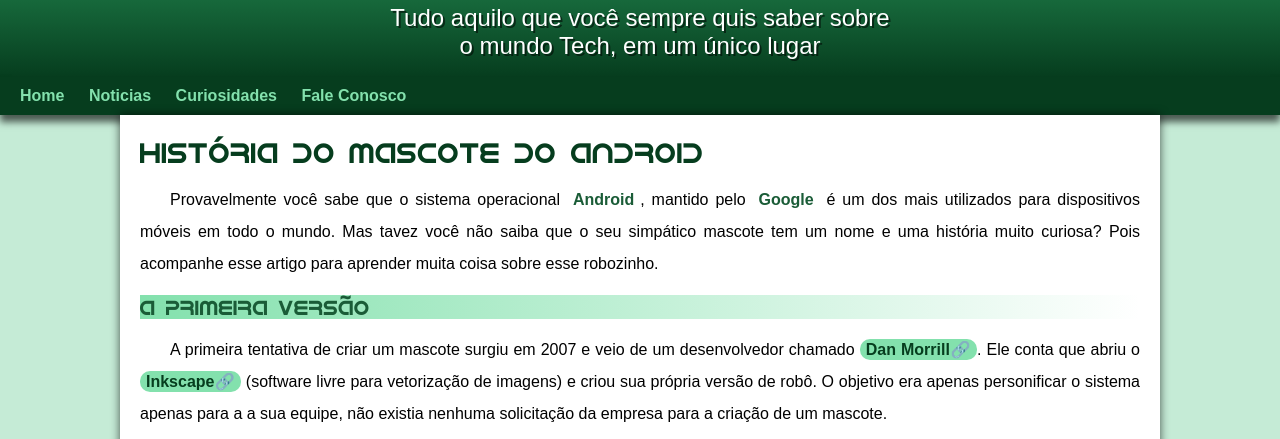
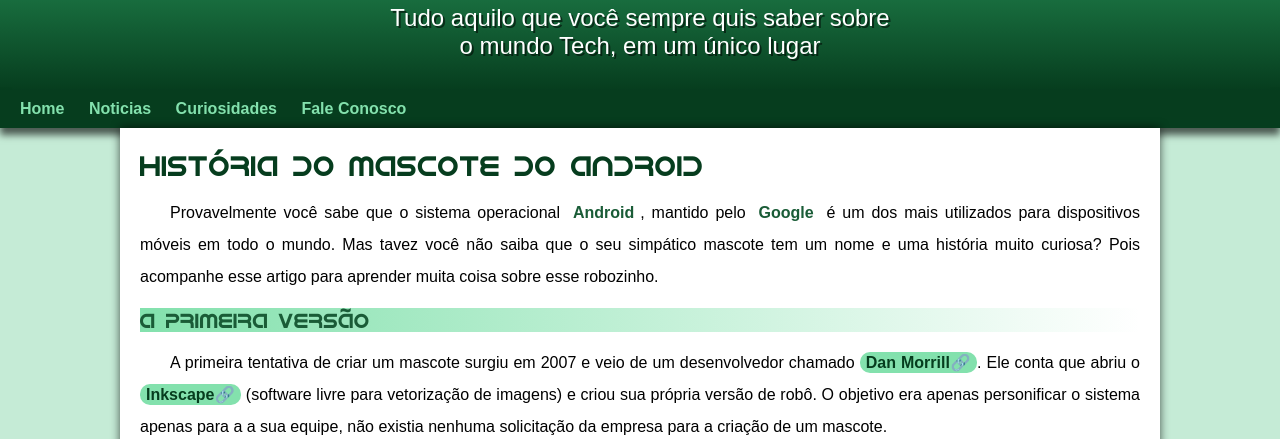
Before and after one commit to CaduDev99/html-css, a plain HTML site: page desafios/Desafio10.2/index.html in a window 1280 px wide. Shown: the part 113-552 px from the top of the page. Drawn offline with Linux system fonts and the light colour scheme.

Commit message:
Update style.css

```diff
--- a/desafios/Desafio10.2/estilo/style.css
+++ b/desafios/Desafio10.2/estilo/style.css
@@ -68,7 +68,7 @@ header > p {
     padding-right: 10px;
     padding-left: 10px;
     text-shadow: 2px 2px 0px rgba(0, 0, 0, 0.541);
-    margin-bottom: 30px;
+    padding-bottom: 30px;
 }
 
 nav{
```
